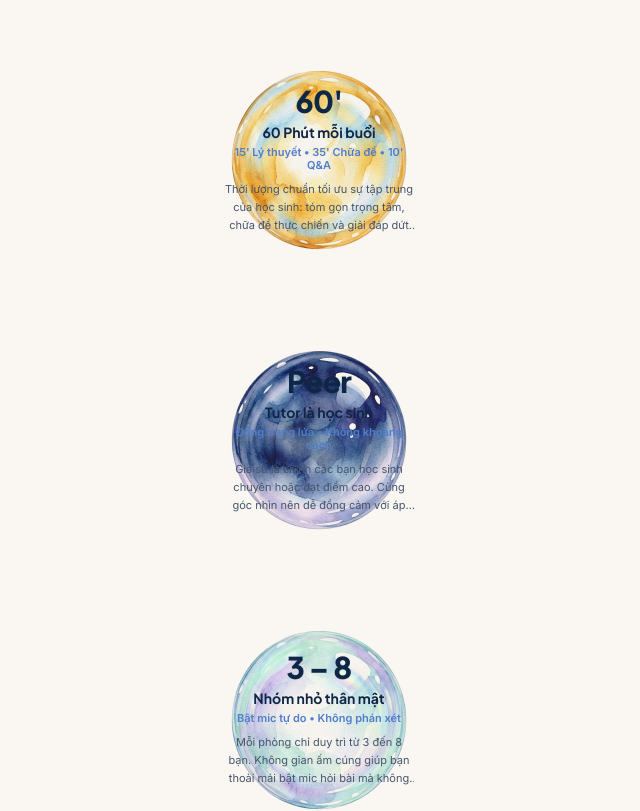
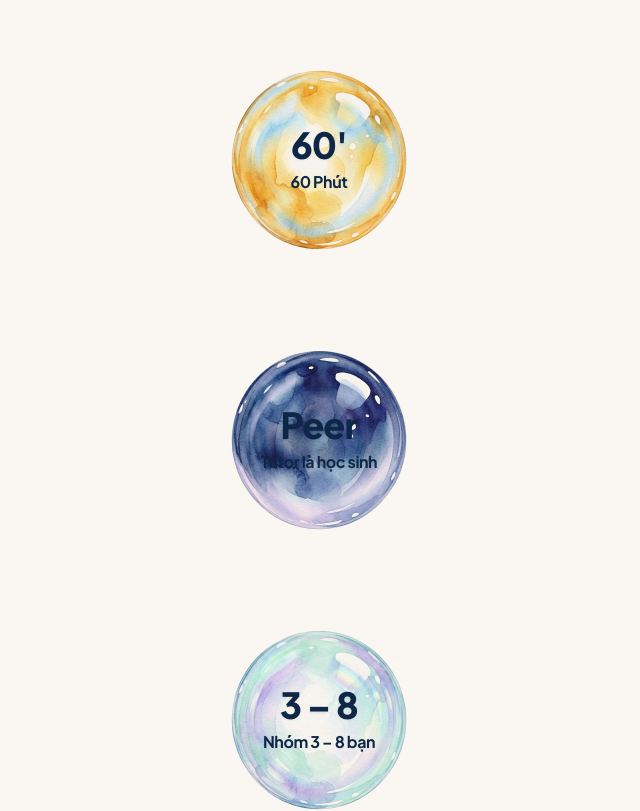
Before and after one commit to Thanh-3108/thepencily, a Next.js app: page / in a window 1280 px wide. Shown: the part 4100-4911 px from the top of the page, without its empty margins (321-961 px from the left). Built offline with nearby package versions, Linux system fonts and the light colour scheme; no server answers.

Commit message:
fix(how-it-works): strip paragraph descriptions from bubbles, keeping only clean prominent numbers and titles

```diff
--- a/src/components/HomeHowItWorks.tsx
+++ b/src/components/HomeHowItWorks.tsx
@@ -17,21 +17,13 @@ export function HomeHowItWorks() {
       id: 1,
       number: "100%",
       title: isVi ? "Lớp tình nguyện" : "Volunteer Classes",
-      detail: isVi ? "0đ Học phí • Tự nguyện" : "0 VND • 100% Free",
-      desc: isVi
-        ? "Mọi buổi học và tài liệu đều hoàn toàn miễn phí, xây dựng từ tinh thần chia sẻ phi lợi nhuận của học sinh dành cho học sinh."
-        : "All sessions and materials are completely free of charge, driven by a pure student-led non-profit spirit.",
       image: "/brand/elements/bubble-volunteer.jpg",
       floatClass: "animate-bubble-float-a",
     },
     {
       id: 2,
       number: "60'",
-      title: isVi ? "60 Phút mỗi buổi" : "60-Min Sessions",
-      detail: isVi ? "15' Lý thuyết • 35' Chữa đề • 10' Q&A" : "15m Theory • 35m Practice • 10m Q&A",
-      desc: isVi
-        ? "Thời lượng chuẩn tối ưu sự tập trung của học sinh: tóm gọn trọng tâm, chữa đề thực chiến và giải đáp dứt điểm thắc mắc."
-        : "Structured for optimal student focus: concise core theory, direct problem solving, and immediate Q&A.",
+      title: isVi ? "60 Phút" : "60-Min Sessions",
       image: "/brand/elements/bubble-duration.jpg",
       floatClass: "animate-bubble-float-b",
     },
@@ -39,21 +31,13 @@ export function HomeHowItWorks() {
       id: 3,
       number: "Peer",
       title: isVi ? "Tutor là học sinh" : "Student Peer Tutors",
-      detail: isVi ? "Đồng trang lứa • Không khoảng cách" : "Empathetic • Shared Perspective",
-      desc: isVi
-        ? "Gia sư là chính các bạn học sinh chuyên hoặc đạt điểm cao. Cùng góc nhìn nên dễ đồng cảm với áp lực và giải thích mộc mạc."
-        : "Tutors are high-achieving school peers who break down complex lessons with relatable empathy and zero condescension.",
       image: "/brand/elements/bubble-peer.jpg",
       floatClass: "animate-bubble-float-c",
     },
     {
       id: 4,
       number: "3 – 8",
-      title: isVi ? "Nhóm nhỏ thân mật" : "Small Study Pods",
-      detail: isVi ? "Bật mic tự do • Không phán xét" : "Interactive • Zero Judgment",
-      desc: isVi
-        ? "Mỗi phòng chỉ duy trì từ 3 đến 8 bạn. Không gian ấm cúng giúp bạn thoải mái bật mic hỏi bài mà không sợ đám đông hay bị chê cười."
-        : "Pods of only 3 to 8 learners give everyone space to speak up, share screens, and get direct tutor guidance without anxiety.",
+      title: isVi ? "Nhóm 3 – 8 bạn" : "3 – 8 Student Pods",
       image: "/brand/elements/bubble-pod.jpg",
       floatClass: "animate-bubble-float-d",
     },
@@ -109,27 +93,17 @@ export function HomeHowItWorks() {
                   className="absolute inset-0 rounded-full border border-white/70 shadow-[inset_0_2px_14px_rgba(255,255,255,0.95),inset_0_-6px_14px_rgba(15,39,71,0.06)] pointer-events-none"
                 />
 
-                {/* Inside Bubble Content: Pure typography, NO background island pills */}
-                <div className="relative z-10 flex flex-col items-center justify-center max-w-[190px] sm:max-w-[210px] select-none">
+                {/* Inside Bubble Content: Pure typography, NO background island pills, strictly the core item */}
+                <div className="relative z-10 flex flex-col items-center justify-center max-w-[180px] sm:max-w-[200px] select-none px-2">
                   {/* Big Highlighted Number */}
-                  <span className="font-poppins font-black text-3xl sm:text-4xl text-[#0F2747] tracking-tight leading-none mb-1.5">
+                  <span className="font-poppins font-black text-4xl sm:text-5xl text-[#0F2747] tracking-tight leading-none mb-2 drop-shadow-xs">
                     {b.number}
                   </span>
 
-                  {/* Title */}
-                  <h3 className="font-poppins font-bold text-sm sm:text-base text-[#0F2747] mb-1">
+                  {/* Title / Mục */}
+                  <h3 className="font-poppins font-bold text-base sm:text-lg text-[#0F2747] tracking-tight leading-snug">
                     {b.title}
                   </h3>
-
-                  {/* Clean detail text (NO background pill) */}
-                  <p className="text-[11px] font-semibold text-[#4F7ECB] mb-2 leading-tight">
-                    {b.detail}
-                  </p>
-
-                  {/* Description */}
-                  <p className="text-[11px] sm:text-xs text-slate-600 leading-relaxed line-clamp-3">
-                    {b.desc}
-                  </p>
                 </div>
               </div>
             </PencilyScrollReveal>
```
